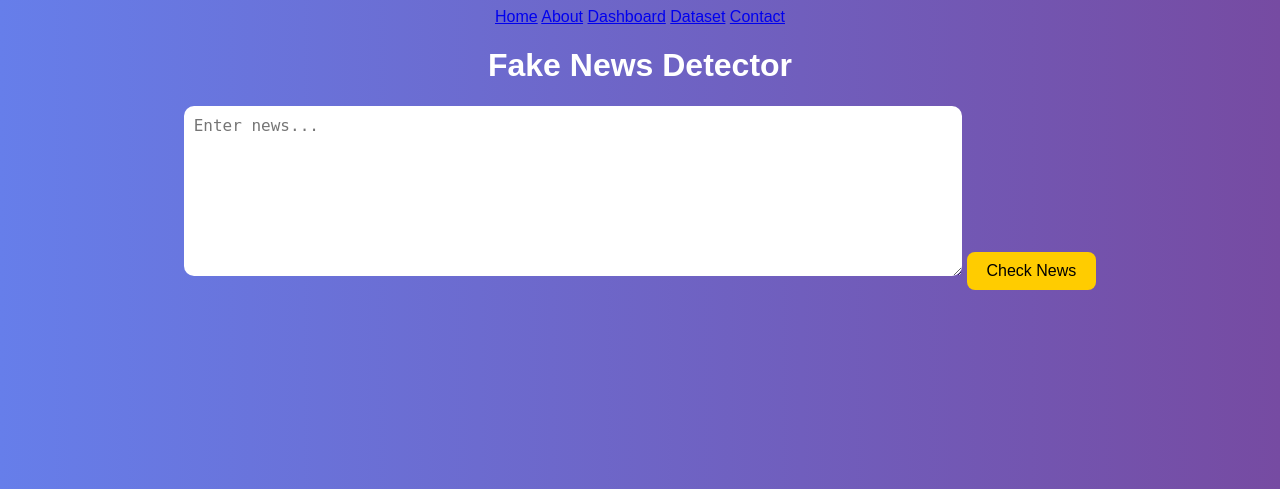
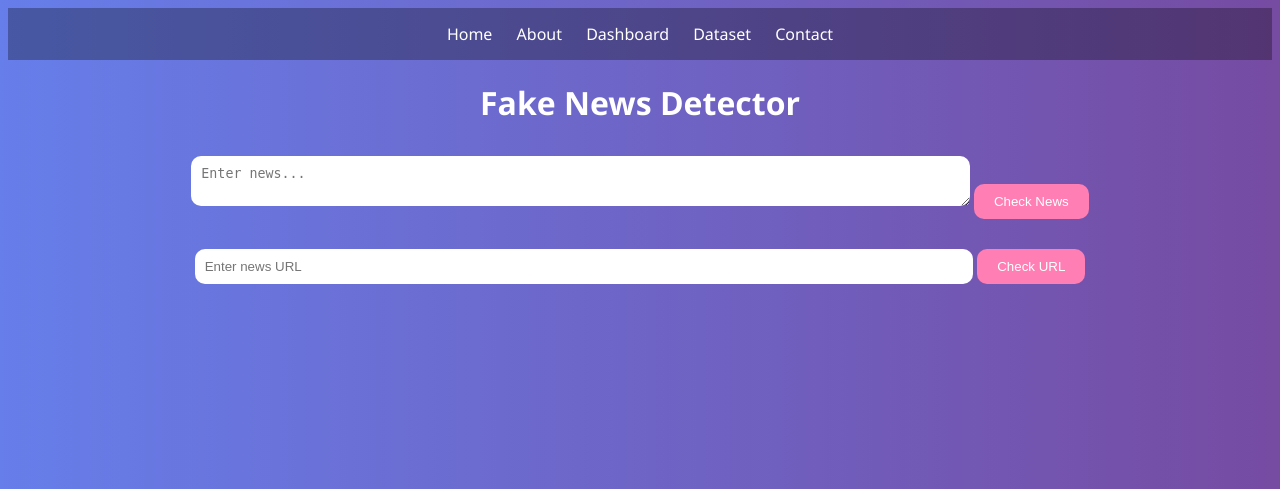
Before and after one commit to kusumakarananya-code/fake-news-detector, a Flask app: template template/index.html in a window 1280 px wide. Shown: the top 489 px of the page. Run offline with Flask 3, Linux system fonts and the light colour scheme; the template is opened without the code that fills it, so the values that code supplies are empty; parts of the project's set-up code (start-up, migrations or seed data) failed here and were passed over.

Commit message:
final project

```diff
--- a/app.py
+++ b/app.py
@@ -65,8 +65,26 @@ def login():
     else:
         return jsonify({"msg": "Invalid credentials"})
 
+    import requests
+
+@app.route('/check_url', methods=['POST'])
+def check_url():
+    url = request.json['url']
+
+    response = requests.get(url)
+    text = response.text[:1000]  # simple extraction
+
+    vect = vectorizer.transform([text])
+    pred = model.predict(vect)[0]
+
+    return jsonify({
+        "prediction": "Fake" if pred==0 else "Real"
+    })
+
 
 if __name__ == '__main__':
-    app.run(debug=True)
-    port = int(os.environ.get("PORT", 10000))
+ import os
+
+if __name__ == "__main__":
+    port = int(os.environ.get("PORT", 5000))
     app.run(host="0.0.0.0", port=port)
--- a/requirements.txt
+++ b/requirements.txt
@@ -4,3 +4,4 @@ pandas
 numpy
 scikit-learn
 mysql-connector-python
+requests
--- a/static/script.js
+++ b/static/script.js
@@ -22,3 +22,16 @@ try {
 } catch (err) {
   alert("Server error. Please try again.");
 }
+
+async function checkURL(){
+ let url = document.getElementById("urlInput").value;
+
+ let res = await fetch("http://localhost:5000/check_url", {
+   method:"POST",
+   headers:{"Content-Type":"application/json"},
+   body: JSON.stringify({url})
+ });
+
+ let data = await res.json();
+ alert(data.prediction);
+}
--- a/static/style.css
+++ b/static/style.css
@@ -1,44 +1,39 @@
 body {
-    font-family: Arial, sans-serif;
+  font-family: 'Segoe UI';
   background: linear-gradient(to right, #667eea, #764ba2);
   color: white;
   text-align: center;
 }
 
-.container {
-    margin-top: 80px;
+nav {
+  padding: 15px;
+  background: rgba(0,0,0,0.3);
 }
 
-textarea {
+nav a {
+  margin: 10px;
+  color: white;
+  text-decoration: none;
+}
+
+textarea, input {
   width: 60%;
-    height: 150px;
   padding: 10px;
   border-radius: 10px;
   border: none;
-    font-size: 16px;
+  margin-top: 10px;
 }
 
 button {
-    margin-top: 15px;
   padding: 10px 20px;
+  border-radius: 10px;
+  background: #ff7eb3;
+  color: white;
   border: none;
-    border-radius: 8px;
-    background-color: #ffcc00;
-    font-size: 16px;
+  margin-top: 10px;
   cursor: pointer;
 }
 
 button:hover {
-    background-color: #ff9900;
+  background: #ff4e8a;
 }
-
-.result {
-    margin-top: 20px;
-    font-size: 22px;
-    font-weight: bold;
-}
-
-#loader {
-    margin-top: 15px;
-    font-size: 18px;
-}
--- a/template/index.html
+++ b/template/index.html
@@ -21,5 +21,9 @@
   <h2 id="result"></h2>
 
   <script src="script.js"></script>
+
+  <input id="urlInput" placeholder="Enter news URL">
+<button onclick="checkURL()">Check URL</button>
+
 </body>
 </html>
```
Lines whose indentation alone changed are shown as unchanged.
